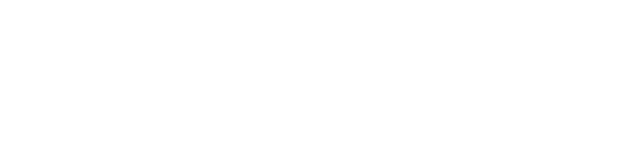
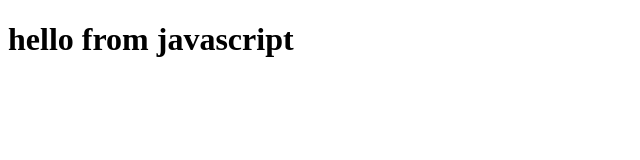
Before and after one commit to wi11s/git-workshop-2022, a plain HTML site: page index.html in a window 1280 px wide. Shown: the whole page, without its empty margins (0-640 px from the left). Drawn offline with Linux system fonts and the light colour scheme.

Commit message:
added h1

```diff
--- a/index.html
+++ b/index.html
@@ -6,6 +6,6 @@
         <meta name="viewport" content="width=device-width, initial-scale=1">
     </head>
     <body>
-
+        <h1>hello from javascript</h1>
     </body>
 </html>
```
